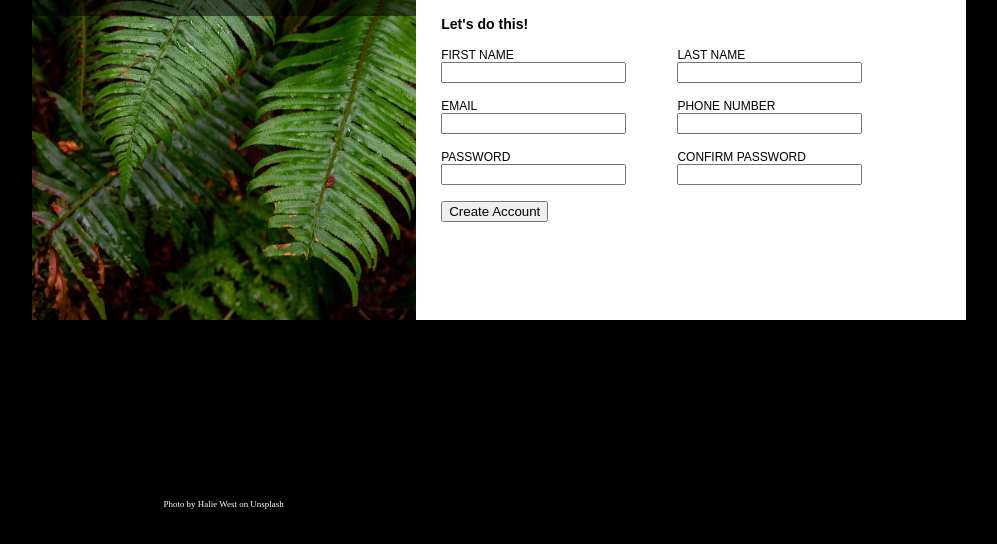
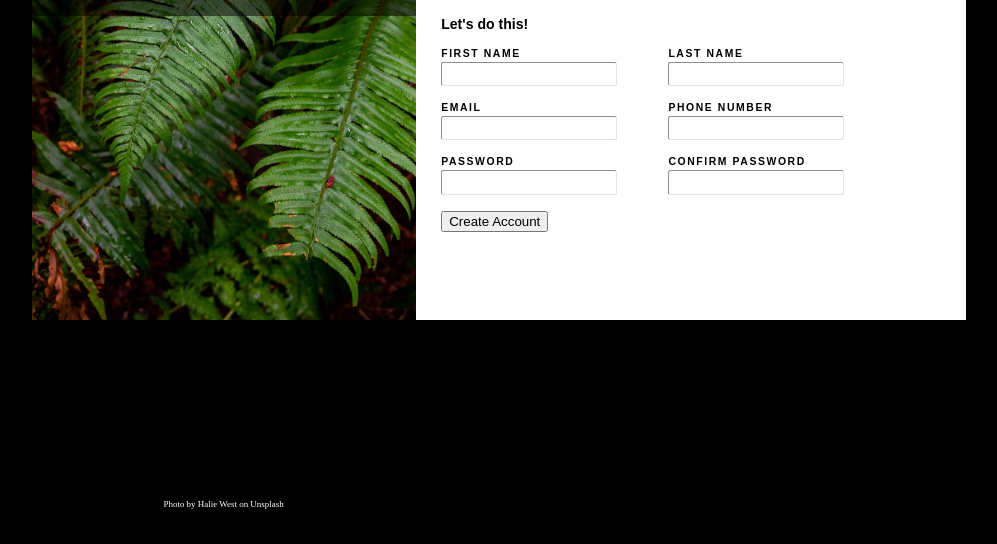
Before and after one commit to MarkFerianec/odin-sign-up-form, a plain HTML site: page index.html in a window 1280 px wide. Shown: the part 256-800 px from the top of the page, without its empty margins (122-1119 px from the left). Drawn offline with Linux system fonts and the light colour scheme.

Commit message:
Modify style
Modified styling for labels and inputs.

```diff
--- a/style.css
+++ b/style.css
@@ -127,5 +127,16 @@ body {
 
 label {
     font-family: sans-serif;
-    font-size: 1.5vh;
+    font-size: 1.3vh;
+    letter-spacing: 0.2vh;
+    font-weight: 600;
+    padding-bottom: 0.2vw;
 }
+
+input {
+    border-radius: 0.2vw;
+    border-color: #e3e3e3;
+    padding: 0.3vw;
+    border-width: 0.1vw;
+    width: 13vw;
+}
```
